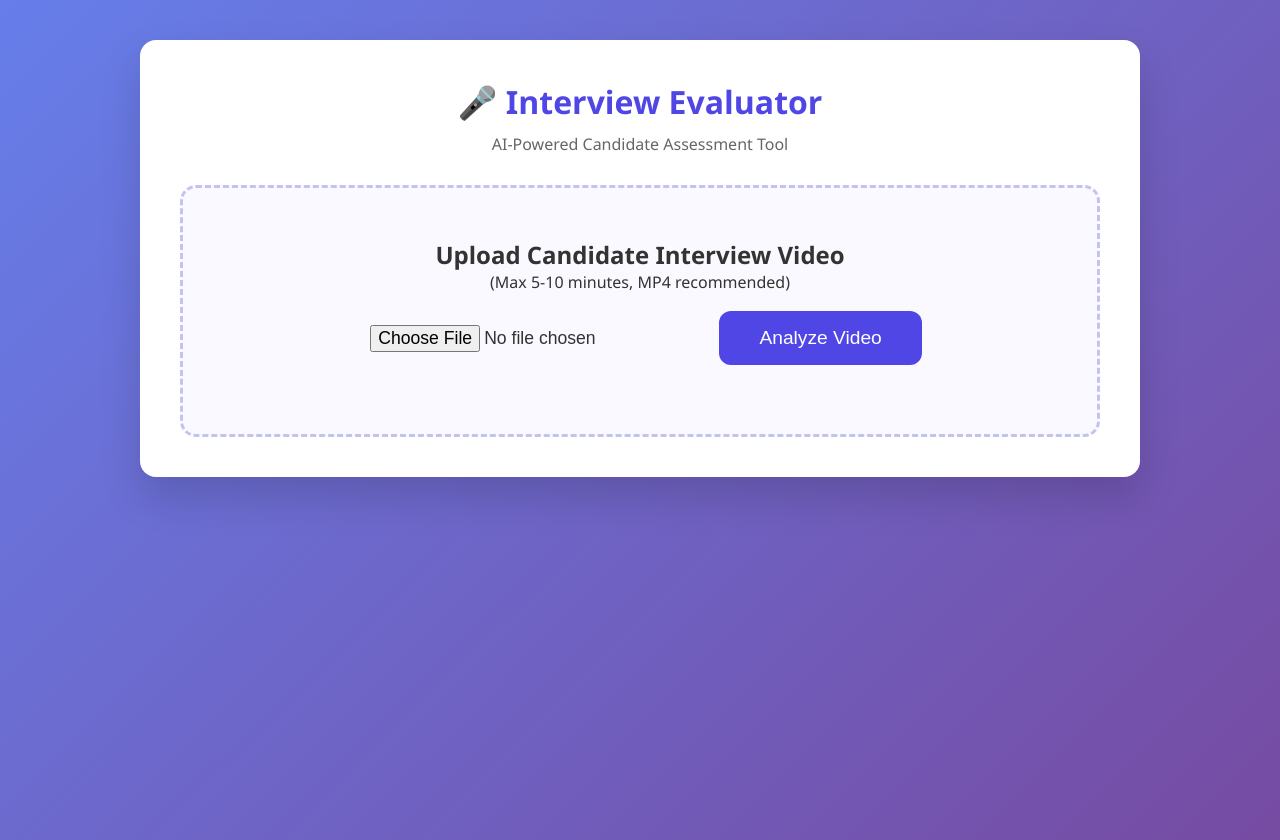
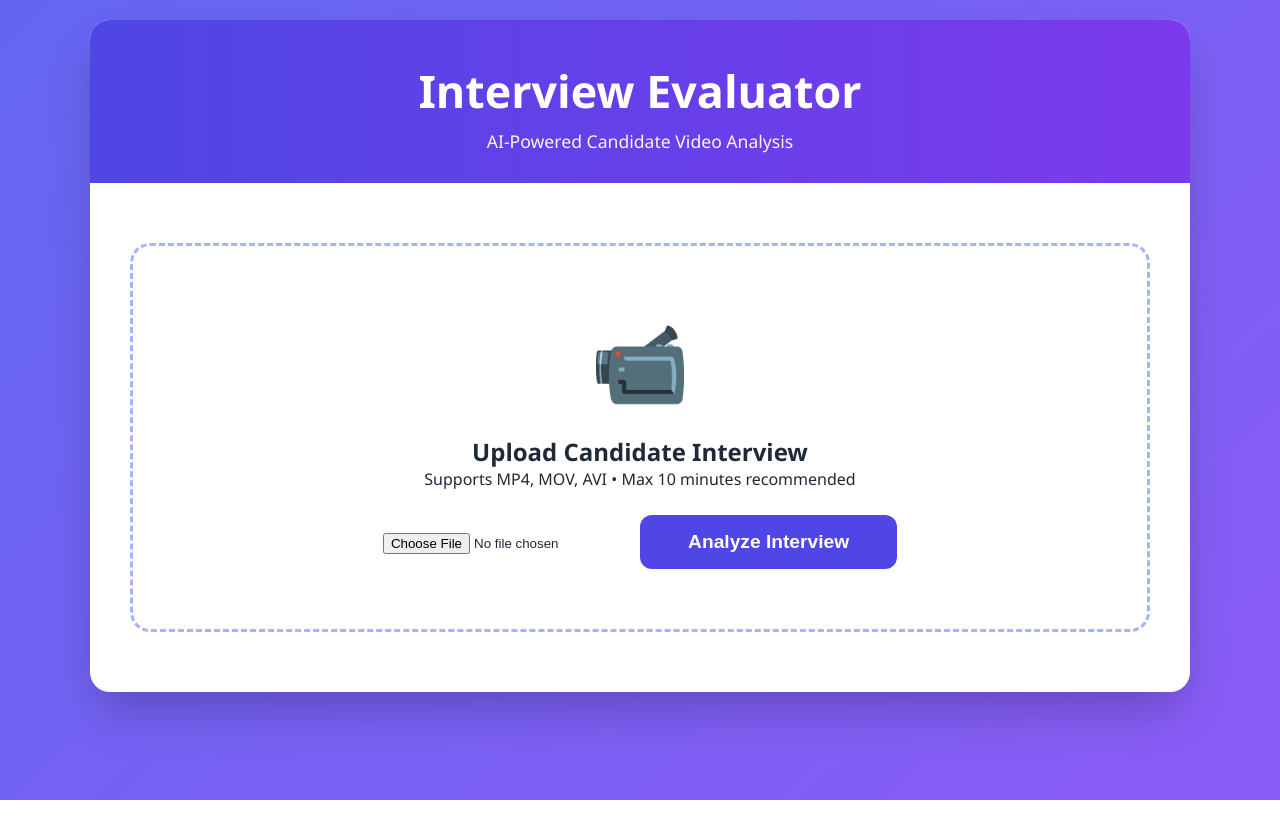
Before and after one commit to rishirithesh/Intern-Project-CandidateInterviewVideoScoreAutomation, a Flask app: page / in a window 1280 px wide. After the commit the page ends 800 px from the top, so only its background shows below. Run offline with Flask 3, Linux system fonts and the light colour scheme.

Commit message:
Changes : Improved UI/UX, Made it lightweight, Dynamic Evaluator

```diff
--- a/modules/evaluator.py
+++ b/modules/evaluator.py
@@ -1,7 +1,6 @@
 import nltk
-import re
+import language_tool_python
 from collections import Counter
-import language_tool_python
 
 nltk.download('punkt', quiet=True)
 nltk.download('stopwords', quiet=True)
@@ -9,56 +8,121 @@ nltk.download('stopwords', quiet=True)
 tool = language_tool_python.LanguageTool('en-US')
 
 
-def evaluate_candidate(transcript: str, segments: list = None) -> dict:
-    """Evaluate candidate on multiple parameters"""
-    if not transcript.strip():
-        return {k: 50 for k in ["vocabulary", "complexity", "grammar", "filler", "speed", "final_score"]}
+# ====================== ROLE-BASED CONFIGURATION ======================
+# Easy to extend when new roles or criteria are needed
+ROLE_CONFIG = {
+    "general": {
+        "weights": {
+            "vocabulary": 0.25,
+            "complexity": 0.20,
+            "grammar": 0.20,
+            "filler": 0.15,
+            "speed": 0.20
+        },
+        "criteria_names": {
+            "vocabulary": "Vocabulary Richness",
+            "complexity": "Sentence Complexity",
+            "grammar": "Grammar Accuracy",
+            "filler": "Filler Word Control",
+            "speed": "Speaking Speed"
+        }
+    },
+    # Add new roles easily here in future
+    "sales": {
+        "weights": {
+            "vocabulary": 0.20,
+            "complexity": 0.15,
+            "grammar": 0.15,
+            "filler": 0.15,
+            "speed": 0.15,
+            "persuasion": 0.20   # Example new criteria
+        },
+        "criteria_names": {
+            "vocabulary": "Vocabulary Richness",
+            "complexity": "Sentence Complexity",
+            "grammar": "Grammar Accuracy",
+            "filler": "Filler Word Control",
+            "speed": "Speaking Speed",
+            "persuasion": "Persuasion Skills"
+        }
+    }
+    # You can add "technical", "leadership", "hr", etc.
+}
+
+
+def evaluate_candidate(transcript: str, segments: list = None, role: str = "general") -> dict:
+    """
+    Evaluate candidate based on transcript.
+    Supports different roles in future.
+    """
+    if not transcript or not transcript.strip():
+        return {
+            "vocabulary": 50, "complexity": 50, "grammar": 50,
+            "filler": 50, "speed": 50, "final_score": 50
+        }
 
     words = nltk.word_tokenize(transcript.lower())
     sentences = nltk.sent_tokenize(transcript)
     total_words = len(words)
 
+    scores = {}
+
     # 1. Vocabulary Richness
     unique_words = len(set(words))
-    vocab_score = min(100, (unique_words / max(total_words, 1)) * 200)
+    scores["vocabulary"] = min(100, (unique_words / max(total_words, 1)) * 180)
 
     # 2. Sentence Complexity
-    complexity_score = 50
     if sentences:
         avg_words = total_words / len(sentences)
-        complexity_score = min(100, avg_words * 7)
+        scores["complexity"] = min(100, avg_words * 7)
+    else:
+        scores["complexity"] = 50
 
-    # 3. Grammar Score
+    # 3. Grammar Accuracy
     matches = tool.check(transcript)
-    grammar_score = max(30, 100 - len(matches) * 2.5)
+    scores["grammar"] = max(30, 100 - len(matches) * 2.5)
 
     # 4. Filler Words
     fillers = {'um', 'uh', 'like', 'you know', 'so', 'actually', 'basically', 'right', 'well'}
     filler_count = sum(1 for word in words if word in fillers)
-    filler_score = max(20, 100 - (filler_count / max(total_words, 1)) * 900)
+    scores["filler"] = max(20, 100 - (filler_count / max(total_words, 1)) * 900)
 
-    # 5. Speaking Speed (WPM)
+    # 5. Speaking Speed
     speed_score = 70
     if segments and segments[-1].get('end'):
         duration_min = segments[-1]['end'] / 60.0
         if duration_min > 0:
             wpm = total_words / duration_min
             speed_score = max(30, min(100, 100 - abs(wpm - 145) * 0.7))
+    scores["speed"] = speed_score
 
-    # Final Weighted Score
-    final_score = round(
-        0.25 * vocab_score +
-        0.20 * complexity_score +
-        0.20 * grammar_score +
-        0.15 * filler_score +
-        0.20 * speed_score
-    )
+    # ====================== FUTURE EXPANSION ======================
+    # Add new criteria here based on role
+    # if role == "sales":
+    #     scores["persuasion"] = calculate_persuasion_score(transcript)
+
+    # Calculate Final Score using role-specific weights
+    config = ROLE_CONFIG.get(role, ROLE_CONFIG["general"])
+    weights = config["weights"]
+
+    final_score = 0
+    for key, score in scores.items():
+        weight = weights.get(key, 0.2)
+        final_score += score * weight
 
     return {
-        "vocabulary": round(vocab_score),
-        "complexity": round(complexity_score),
-        "grammar": round(grammar_score),
-        "filler": round(filler_score),
-        "speed": round(speed_score),
-        "final_score": final_score
+        "vocabulary": round(scores["vocabulary"]),
+        "complexity": round(scores["complexity"]),
+        "grammar": round(scores["grammar"]),
+        "filler": round(scores["filler"]),
+        "speed": round(scores["speed"]),
+        "final_score": round(final_score)
     }
+
+
+# Optional: Helper function for future criteria
+def calculate_persuasion_score(transcript: str) -> int:
+    """Example of new criteria you can add later"""
+    persuasion_words = ['guarantee', 'best', 'proven', 'increase', 'improve', 'success', 'client', 'revenue']
+    count = sum(1 for word in transcript.lower().split() if word in persuasion_words)
+    return min(100, count * 15)
--- a/static/style.css
+++ b/static/style.css
@@ -5,135 +5,193 @@
 }
 
 body {
-    font-family: 'Segoe UI', Tahoma, Geneva, Verdana, sans-serif;
-    background: linear-gradient(135deg, #667eea 0%, #764ba2 100%);
-    color: #333;
+    font-family: 'Segoe UI', system-ui, sans-serif;
+    background: linear-gradient(135deg, #6366f1 0%, #8b5cf6 100%);
+    color: #1f2937;
     min-height: 100vh;
+    padding: 20px;
 }
 
 .container {
-    max-width: 1000px;
-    margin: 40px auto;
+    max-width: 1100px;
+    margin: 0 auto;
     background: white;
-    border-radius: 16px;
-    box-shadow: 0 20px 40px rgba(0,0,0,0.15);
-    padding: 40px;
+    border-radius: 20px;
+    box-shadow: 0 25px 50px -12px rgba(0, 0, 0, 0.25);
     overflow: hidden;
 }
 
-h1 {
+header {
     text-align: center;
-    color: #4f46e5;
-    margin-bottom: 10px;
+    padding: 40px 20px 30px;
+    background: linear-gradient(to right, #4f46e5, #7c3aed);
+    color: white;
 }
 
-.subtitle {
+header h1 {
+    font-size: 2.8rem;
+    margin-bottom: 8px;
+}
+
+header p {
+    opacity: 0.95;
+    font-size: 1.1rem;
+}
+
+/* Upload Page */
+.upload-section {
+    padding: 60px 40px;
     text-align: center;
-    color: #666;
-    margin-bottom: 30px;
 }
 
 .upload-card {
-    text-align: center;
-    padding: 50px 30px;
-    border: 3px dashed #c3c3f0;
-    border-radius: 16px;
-    background: #f9f9ff;
+    border: 3px dashed #a5b4fc;
+    border-radius: 20px;
+    padding: 60px 40px;
+    transition: all 0.3s ease;
 }
 
-input[type="file"] {
-    margin: 20px 0;
-    padding: 12px;
-    font-size: 1.1rem;
+.upload-card:hover {
+    border-color: #6366f1;
+    background: #f8fafc;
+}
+
+.upload-icon {
+    font-size: 5rem;
+    margin-bottom: 20px;
 }
 
 button {
     background: #4f46e5;
     color: white;
     border: none;
-    padding: 16px 40px;
+    padding: 16px 48px;
     font-size: 1.2rem;
+    font-weight: 600;
     border-radius: 12px;
     cursor: pointer;
-    margin-top: 15px;
-    transition: 0.3s;
+    margin-top: 25px;
+    transition: all 0.3s;
 }
 
 button:hover {
     background: #4338ca;
-    transform: scale(1.05);
+    transform: translateY(-3px);
 }
 
+/* Loading */
 .loading {
+    display: none;
     text-align: center;
-    margin: 40px 0;
-    display: none;
+    padding: 40px;
 }
 
 .spinner {
-    border: 6px solid #f3f3f3;
-    border-top: 6px solid #4f46e5;
+    width: 65px;
+    height: 65px;
+    border: 6px solid #e0e7ff;
+    border-top: 6px solid #6366f1;
     border-radius: 50%;
-    width: 60px;
-    height: 60px;
     animation: spin 1s linear infinite;
     margin: 20px auto;
 }
 
-@keyframes spin {
-    to { transform: rotate(360deg); }
+@keyframes spin { to { transform: rotate(360deg); } }
+
+/* Result Page */
+.result-header {
+    padding: 30px;
+    background: #f8fafc;
+    border-bottom: 1px solid #e2e8f0;
 }
 
-/* Result Page */
-.final-score {
-    text-align: center;
-    font-size: 4.5rem;
-    font-weight: bold;
-    color: #4f46e5;
-    margin: 20px 0;
+.score-circle {
+    width: 240px;
+    height: 240px;
+    border-radius: 50%;
+    background: linear-gradient(135deg, #4f46e5, #7c3aed);
+    color: white;
+    display: flex;
+    align-items: center;
+    justify-content: center;
+    font-size: 5rem;
+    font-weight: 700;
+    margin: 20px auto;
+    box-shadow: 0 15px 30px rgba(79, 70, 229, 0.3);
 }
 
 .card {
-    background: #f8f9ff;
-    padding: 25px;
-    border-radius: 12px;
-    margin: 25px 0;
+    background: #f8fafc;
+    margin: 25px;
+    padding: 30px;
+    border-radius: 16px;
+    box-shadow: 0 10px 15px -3px rgba(0, 0, 0, 0.05);
 }
 
 .transcript {
-    background: #f1f1f1;
-    padding: 20px;
-    border-radius: 8px;
+    background: #f1f5f9;
+    padding: 25px;
+    border-radius: 12px;
+    max-height: 420px;
+    overflow-y: auto;
+    line-height: 1.7;
     white-space: pre-wrap;
-    max-height: 450px;
-    overflow-y: auto;
-    font-family: monospace;
+    font-size: 1.05rem;
+}
+
+.score-list li {
+    padding: 16px 0;
+    border-bottom: 1px solid #e2e8f0;
+    display: flex;
+    justify-content: space-between;
+    font-size: 1.1rem;
 }
 
 .back-btn {
     display: inline-block;
-    margin-bottom: 20px;
-    padding: 10px 20px;
+    padding: 12px 24px;
     background: #64748b;
     color: white;
     text-decoration: none;
-    border-radius: 8px;
+    border-radius: 10px;
+    margin-bottom: 20px;
+    font-weight: 500;
+}
+
+.back-btn:hover {
+    background: #475569;
+}
+/* Result Page Specific Styles */
+.result-header {
+    padding: 40px 30px;
+    background: #f8fafc;
+    text-align: center;
+    border-bottom: 1px solid #e2e8f0;
+}
+
+.main-content {
+    padding: 20px 30px 40px;
+}
+
+.final-score h2 {
+    color: #1f2937;
+    margin-bottom: 15px;
 }
 
 .score-circle {
-    font-size: 5.5rem;
-    font-weight: bold;
-    color: #4f46e5;
-    background: #f0f0ff;
-    width: 220px;
-    height: 220px;
-    margin: 20px auto;
+    width: 260px;
+    height: 260px;
     border-radius: 50%;
+    background: linear-gradient(135deg, #4f46e5, #7c3aed);
+    color: white;
     display: flex;
     align-items: center;
     justify-content: center;
-    border: 12px solid #4f46e5;
-    box-shadow: 0 10px 20px rgba(79, 70, 229, 0.2);
+    font-size: 5.2rem;
+    font-weight: 700;
+    margin: 25px auto;
+    box-shadow: 0 20px 40px rgba(79, 70, 229, 0.35);
+    border: 10px solid rgba(255,255,255,0.3);
 }
 
 .score-list {
@@ -141,15 +199,20 @@ button:hover {
 }
 
 .score-list li {
-    padding: 15px 0;
-    border-bottom: 1px solid #eee;
+    padding: 18px 0;
+    border-bottom: 1px solid #e2e8f0;
     display: flex;
     justify-content: space-between;
     align-items: center;
-    font-size: 1.1rem;
+    font-size: 1.15rem;
+}
+
+.score-list li:last-child {
+    border-bottom: none;
 }
 
 .score {
-    font-weight: bold;
+    font-weight: 700;
     color: #4f46e5;
+    font-size: 1.25rem;
 }
--- a/templates/index.html
+++ b/templates/index.html
@@ -8,22 +8,29 @@
 </head>
 <body>
     <div class="container">
-        <h1>🎤 Interview Evaluator</h1>
-        <p class="subtitle">AI-Powered Candidate Assessment Tool</p>
+        <header>
+            <h1>Interview Evaluator</h1>
+            <p>AI-Powered Candidate Video Analysis</p>
+        </header>
 
+        <div class="upload-section">
             <div class="upload-card">
+                <div class="upload-icon">📹</div>
+                <h2>Upload Candidate Interview</h2>
+                <p>Supports MP4, MOV, AVI • Max 10 minutes recommended</p>
+
                 <form id="uploadForm" action="/upload" method="post" enctype="multipart/form-data">
-                <h2>Upload Candidate Interview Video</h2>
-                <p>(Max 5-10 minutes, MP4 recommended)</p>
                     <input type="file" name="video" accept="video/*" required>
-                <button type="submit" id="submitBtn">Analyze Video</button>
+                    <button type="submit" id="submitBtn">Analyze Interview</button>
                 </form>
             </div>
 
             <div id="loading" class="loading">
                 <div class="spinner"></div>
-            <h3>Processing Video...</h3>
-            <p>This may take 30 seconds to 2 minutes.<br><small>First time may take longer due to AI models.</small></p>
+                <h3>Analyzing Video...</h3>
+                <p>Please wait while we transcribe and evaluate the interview.</p>
+                <small>First time may take longer.</small>
+            </div>
         </div>
     </div>
 
```
Also changed, not shown: templates/result.html (+29 -8 lines). Lines whose indentation alone changed are shown as unchanged.
